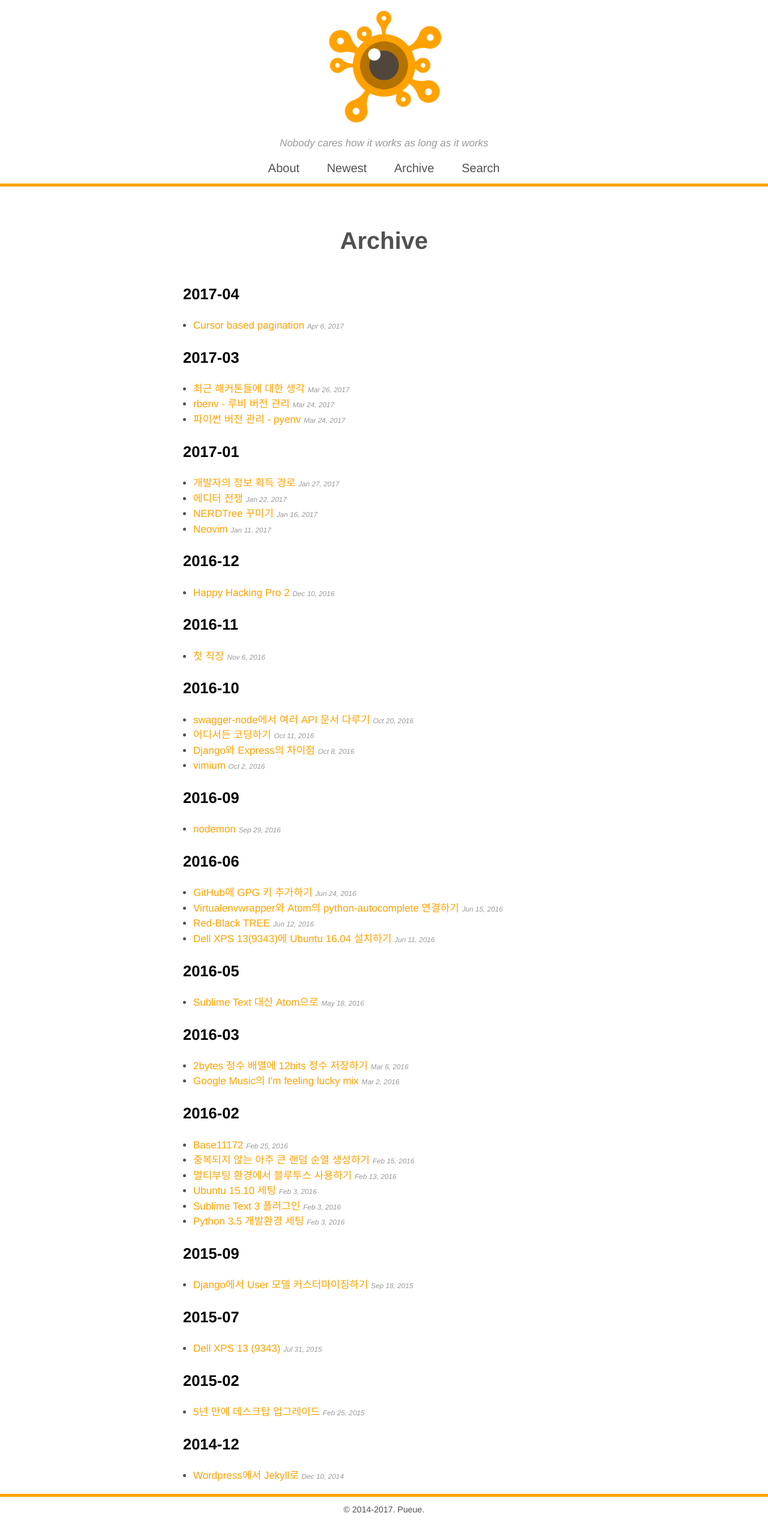
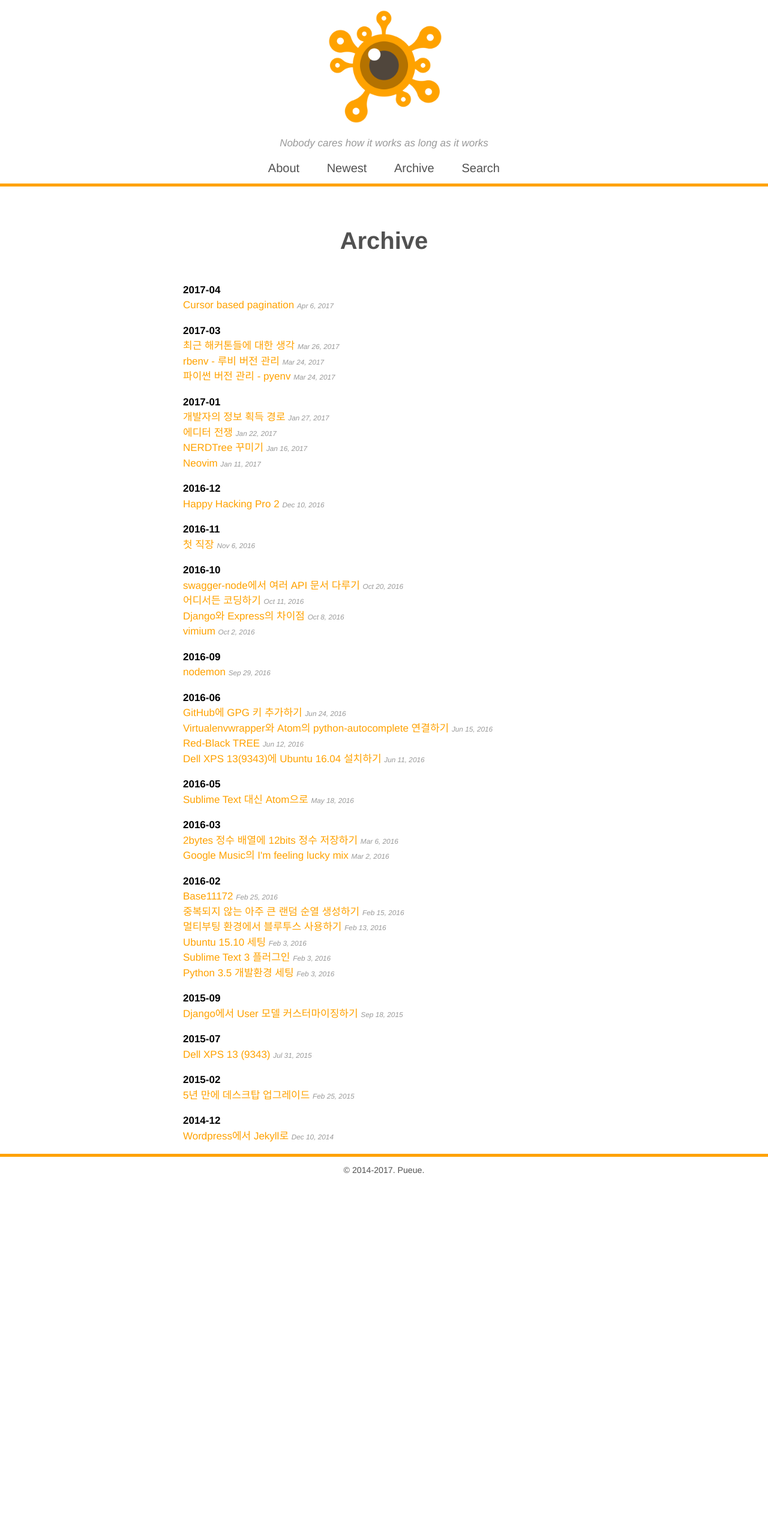
Before and after one commit to gloorx/gloorx.github.io, a Jekyll site: the page built from archive.html, in a window 1280 px wide. Shown: the whole page at 60% size. Built offline with Jekyll 4.4.1, drawn with Linux system fonts in a browser that asks for light colours; some web fonts are replaced; after the commit the page ends 1972 px from its top, so only the background shows below that.

Commit message:
Change archive page design

```diff
--- a/archive.html
+++ b/archive.html
@@ -4,36 +4,17 @@ permalink: /archive/
 sitemap: false
 ---
 <div markdown="0">
-<!--
-{% for tag in site.tags reversed %}
-    {% assign tag_name = tag | first %}
-    {% assign posts = tag | last %}
-    <h1>{{ tag_name }}</h1>
-    <ul>
-    {% for post in posts %}
-        <div>
-            <a href="{{ post.url }}">{{ post.title }}</a>
-            <time>{{ post.date | date: "%b %-d, %Y"  }}</time>
-        </div>
-    {% endfor %}
-    </ul>
-{% endfor %}
--->
 
 {% for post in site.posts %}
   {% capture month %}{{ post.date | date: '%m%Y' }}{% endcapture %}
   {% capture nmonth %}{{ post.next.date | date: '%m%Y' }}{% endcapture %}
     {% if month != nmonth %}
-      {% if forloop.index != 1 %}
-</ul>
-      {% endif %}
-<h2>{{ post.date | date: '%Y-%m' }}</h2>
-<ul>
+      </p>
+      <p>
+      <strong>{{ post.date | date: '%Y-%m' }}</strong><br />
     {% endif %}
-  <li>
-    <a href="{{ post.url }}">{{ post.title }}</a>
-    <small><time>{{ post.date | date: "%b %-d, %Y"  }}</time></small>
-  </li>
+      <a href="{{ post.url }}">{{ post.title }}</a>
+      <small><time>{{ post.date | date: "%b %-d, %Y"  }}</time></small><br />
 {% endfor %}
 
 </div>
```
